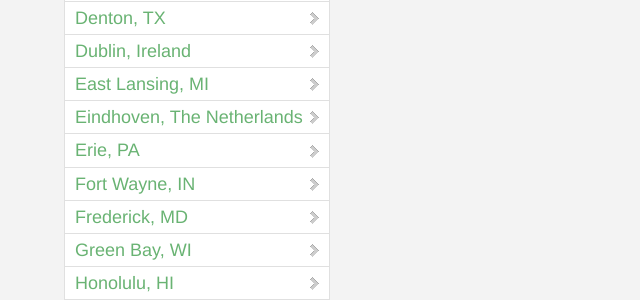
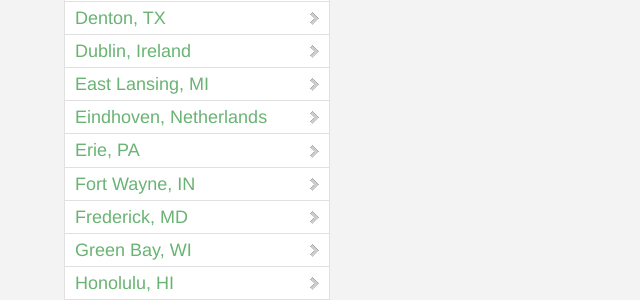
Before and after one commit to OpenHack/openhack.github.com, a Jekyll site: the page built from toronto/index.markdown, in a window 1280 px wide and 900 px high, scrolled down 824 px. Shown: the part 153-453 px from the top of the window, without its empty margins (0-640 px from the left). Built offline with Jekyll 4.4.1, drawn with Linux system fonts in a browser that asks for light colours; nearby versions of some CDN libraries; Markdown is read by kramdown in place of the engine named in the settings; comment, search, counter and statistics services are not loaded.

```diff
--- a/_config.yml
+++ b/_config.yml
@@ -104,7 +104,7 @@
     latitude: 42.7255116
     longitude: -84.4667982
 - eindhoven:
-    name: Eindhoven, The Netherlands
+    name: Eindhoven, Netherlands
     latitude: 51.44164199999999
     longitude: 5.4697225
 - erie:
```
